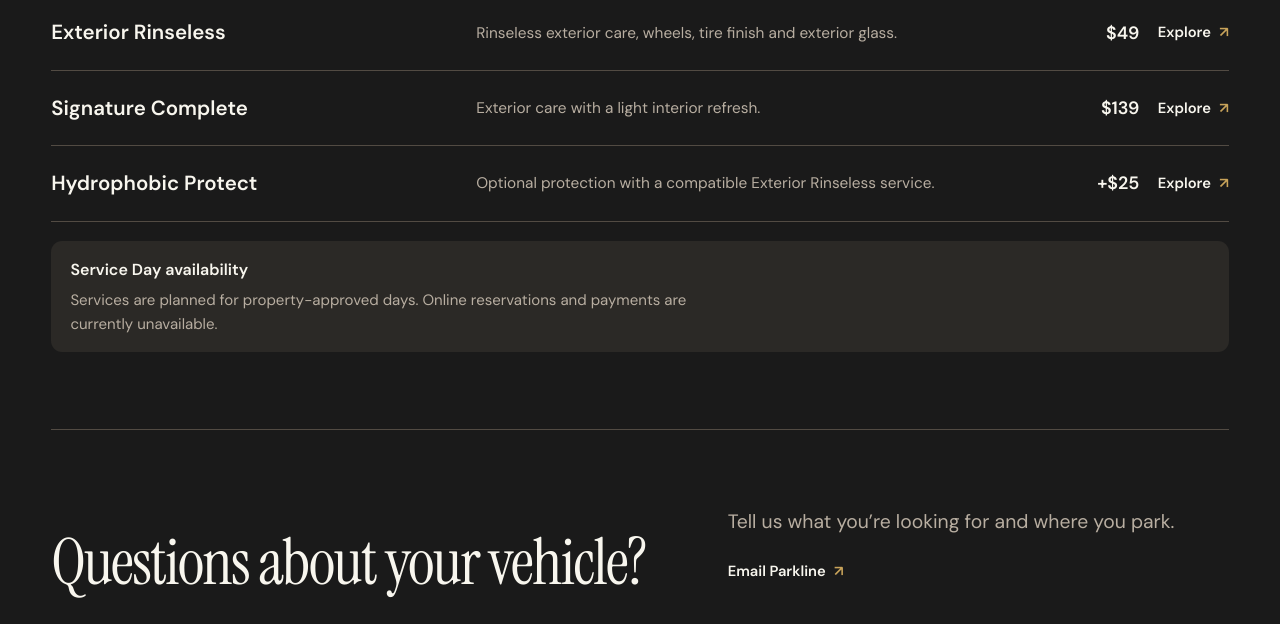
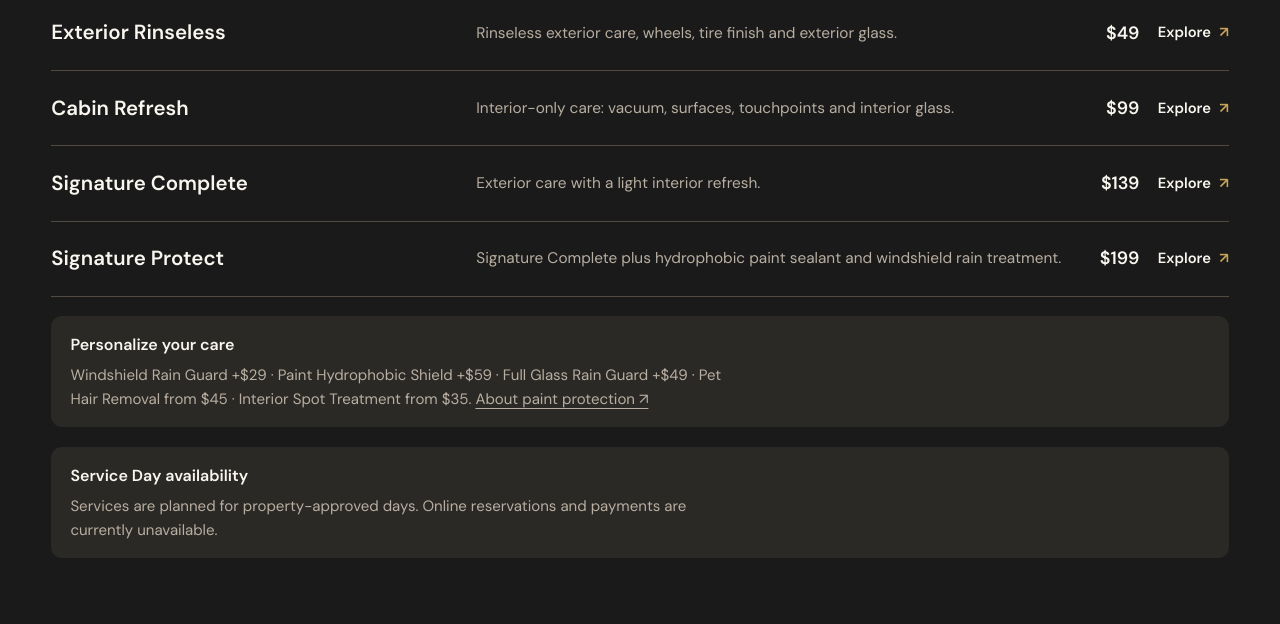
Before and after one commit to youropensign/parkline-car-care, a plain HTML site: page services/index.html in a window 1280 px wide. Shown: the part 633-1257 px from the top of the page. Drawn offline with Linux system fonts and the light colour scheme.

Commit message:
Update menu: new pricing lineup

```diff
--- a/services/index.html
+++ b/services/index.html
@@ -8,12 +8,12 @@
     <meta name="robots" content="index, follow" />
     <meta
       name="description"
-      content="Explore Exterior Rinseless, Signature Complete and optional Hydrophobic Protect."
+      content="Explore Exterior Rinseless, Cabin Refresh, Signature Complete and Signature Protect."
     />
     <meta property="og:title" content="Services | Parkline Car Care" />
     <meta
       property="og:description"
-      content="Explore Exterior Rinseless, Signature Complete and optional Hydrophobic Protect."
+      content="Explore Exterior Rinseless, Cabin Refresh, Signature Complete and Signature Protect."
     />
     <meta property="og:type" content="website" />
     <title>Services | Parkline Car Care</title>
@@ -101,6 +101,17 @@
             >
           </li>
           <li class="service-row">
+            <h3>Cabin Refresh</h3>
+            <p>Interior-only care: vacuum, surfaces, touchpoints and interior glass.</p>
+            <strong class="service-price">$99</strong>
+            <a
+              class="inline-action"
+              href="../services/cabin-refresh/index.html"
+              aria-label="Explore Cabin Refresh"
+              >Explore <span aria-hidden="true">↗</span></a
+            >
+          </li>
+          <li class="service-row">
             <h3>Signature Complete</h3>
             <p>Exterior care with a light interior refresh.</p>
             <strong class="service-price">$139</strong>
@@ -112,19 +123,26 @@
             >
           </li>
           <li class="service-row">
-            <h3>Hydrophobic Protect</h3>
-            <p>
-              Optional protection with a compatible Exterior Rinseless service.
-            </p>
-            <strong class="service-price">+$25</strong>
+            <h3>Signature Protect</h3>
+            <p>Signature Complete plus hydrophobic paint sealant and windshield rain treatment.</p>
+            <strong class="service-price">$199</strong>
             <a
               class="inline-action"
-              href="../services/hydrophobic-protect/index.html"
-              aria-label="Explore Hydrophobic Protect"
+              href="../services/signature-protect/index.html"
+              aria-label="Explore Signature Protect"
               >Explore <span aria-hidden="true">↗</span></a
             >
           </li>
         </ul>
+        <aside class="notice catalog-note">
+          <strong>Personalize your care</strong>
+          <p>
+            Windshield Rain Guard +$29 · Paint Hydrophobic Shield +$59 · Full
+            Glass Rain Guard +$49 · Pet Hair Removal from $45 · Interior Spot
+            Treatment from $35.
+            <a href="../services/hydrophobic-protect/index.html">About paint protection <span aria-hidden="true">↗</span></a>
+          </p>
+        </aside>
         <aside class="notice catalog-note">
           <strong>Service Day availability</strong>
           <p>
```
